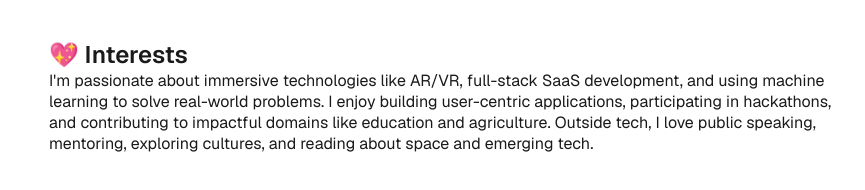
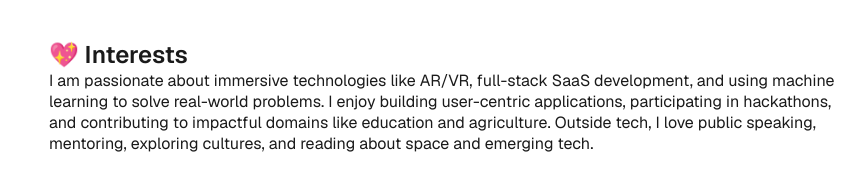
Before and after one commit to Poojadk1710/portfolio, a Next.js app: page /about in a window 1280 px wide. Shown: the part 1151-1341 px from the top of the page, without its empty margins (191-1056 px from the left). Built offline with nearby package versions, Linux system fonts and the light colour scheme.

Commit message:
Fix: escape apostrophe in About page

```diff
--- a/app/about/page.tsx
+++ b/app/about/page.tsx
@@ -73,7 +73,7 @@ export default function AboutPage() {
         <section>
           <h2 style={{ fontSize: "1.5rem", fontWeight: "600" }}>💖 Interests</h2>
         <p>
-        I&#39;m passionate about immersive technologies like AR/VR, full-stack SaaS development, and using machine learning to solve real-world problems.
+        I am passionate about immersive technologies like AR/VR, full-stack SaaS development, and using machine learning to solve real-world problems.
         I enjoy building user-centric applications, participating in hackathons, and contributing to impactful domains like education and agriculture.
         Outside tech, I love public speaking, mentoring, exploring cultures, and reading about space and emerging tech.
         </p>
```
